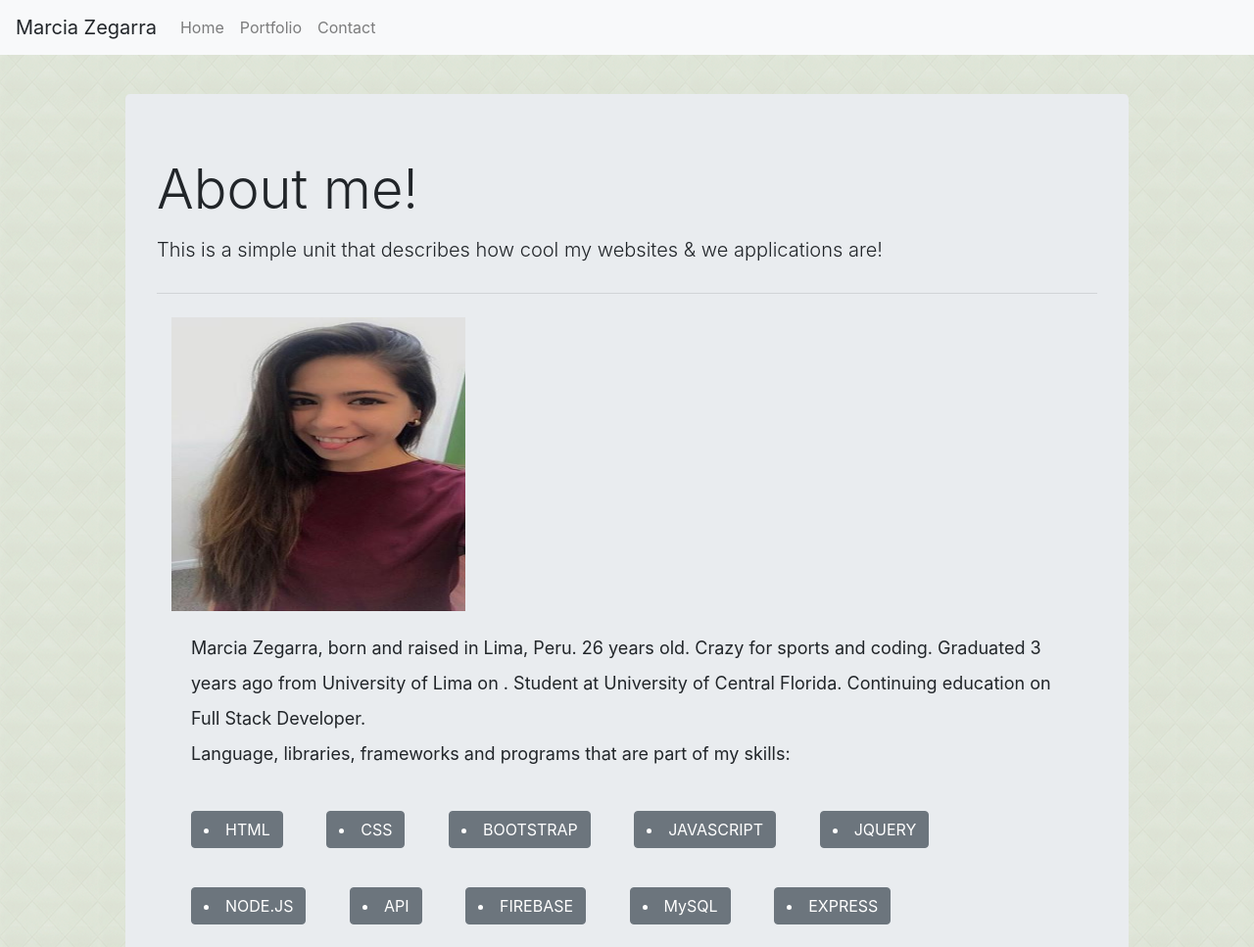
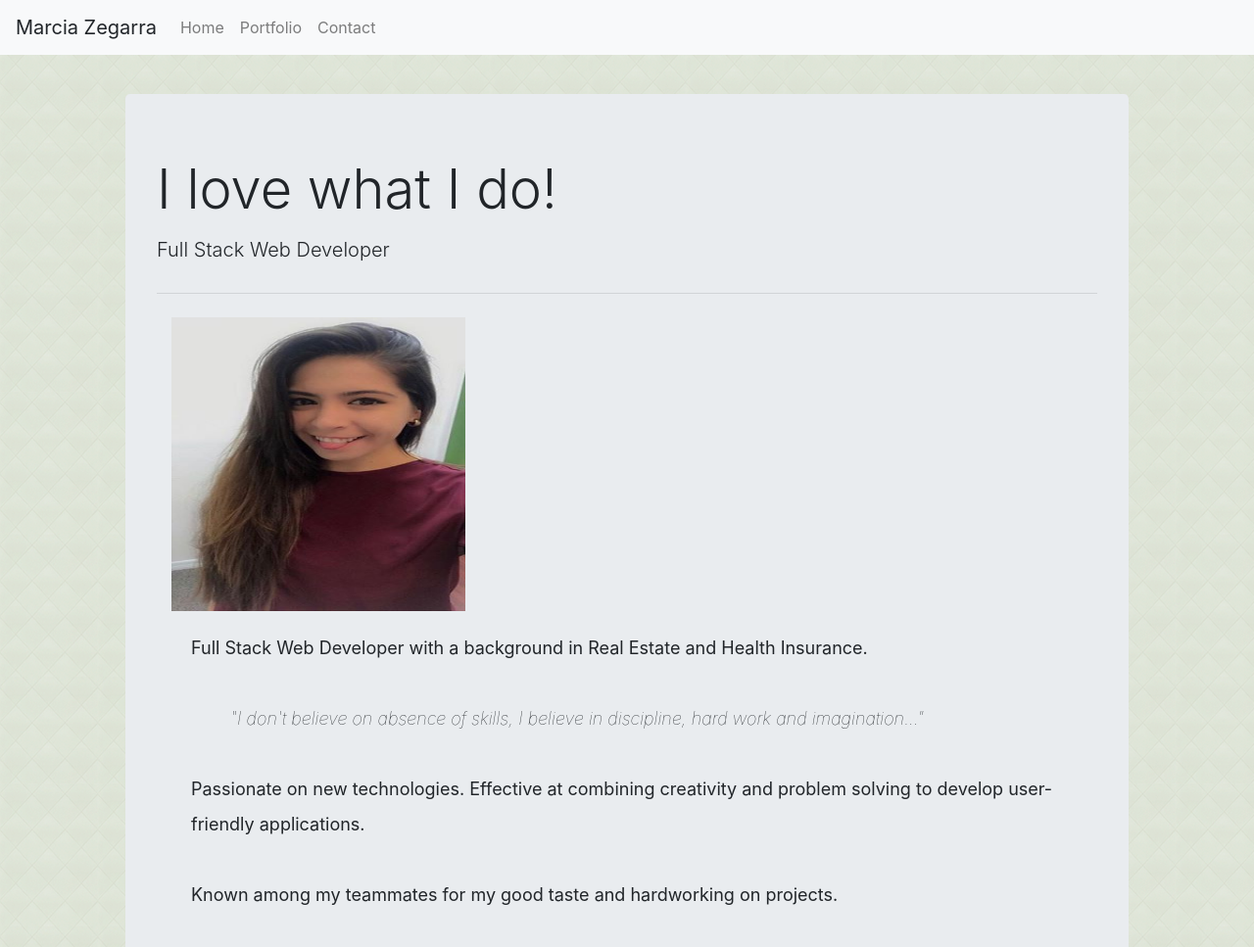
Before and after one commit to Marciagzq/Bootstrap-Portfolio, a plain HTML site: page index.html in a window 1280 px wide. Shown: the top 967 px of the page at 98% size. Drawn offline with nearby package versions, Linux system fonts and the light colour scheme.

Commit message:
New projects added

```diff
--- a/index.html
+++ b/index.html
@@ -61,6 +61,10 @@
       animation-iteration-count: 3;
     }
 
+    #italic{
+      margin-left: 40px;
+      font-weight: 100;
+    }
     @keyframes example {
       0% {
         left: 0px;
@@ -149,20 +153,23 @@
     <div class="jumbotron">
       <div class="row">
         <div class="col-lg-12">
-          <h1 class="display-4">About me!</h1>
-          <p class="lead">This is a simple unit that describes how cool my websites & we applications are!</p>
+          <h1 class="display-4">I love what I do!</h1>
+          <p class="lead">Full Stack Web Developer</p>
           <hr class="my-4">
           <div class="col-lg-12">
             <img id="img" src="images/face.jpg" alt="MarciaZegarra_Name">
 
             <div>
-            <p id="paragraph">Marcia Zegarra, born and raised in Lima, Peru.
-              26 years old. Crazy for sports and coding.
-
-              Graduated 3 years ago from University of Lima on .
-              Student at University of Central Florida. Continuing education on Full Stack Developer.
+            <p id="paragraph">Full Stack Web Developer with a background in Real Estate and Health Insurance.‍
               <br>
-              Language, libraries, frameworks and programs that are part of my skills:
+              <br>
+              <i id="italic">"I don't believe on absence of skills, I believe in discipline, hard work and imagination..."</i>
+              <br>
+              <br>
+              Passionate on new technologies. Effective at combining creativity and problem solving to develop user-friendly applications.
+              <br>
+              <br>
+              Known among my teammates for my good taste and hardworking on projects.
               </p>
 
             </div>
```
Also changed, not shown: portfolio.html (+3 -3 lines), images/bamazon.png (renamed from images/a55284_811dd0830f1c45ae9de46d90fa784a87mv2_d_2272_1704_s_2.png), images/liri.jpg (added).
